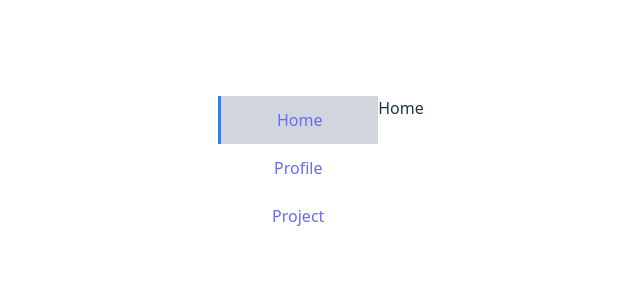
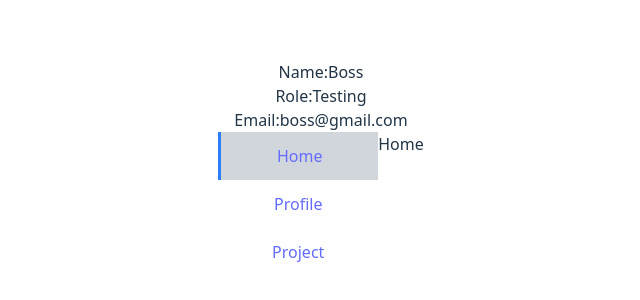
Before and after one commit to SoumitraMaity14/React, a React (Vite) app in the folder practice/: page / in a window 1280 px wide. Shown: the part 232-532 px from the top of the page, without its empty margins (319-959 px from the left). Built offline with nearby package versions, Linux system fonts and the light colour scheme.

Commit message:
context practice done

```diff
--- a/practice/src/App.tsx
+++ b/practice/src/App.tsx
@@ -1,8 +1,8 @@
 
 import './App.css'
-import { Main } from './components/context/Main'
+
 import { Header } from './components/context/update-context/Header'
-import { User } from './components/context/User'
+
 import { Dropdown } from './components/Dropdown'
 import { DirectProps } from './components/props/DirectProps'
 import { RestProps } from './components/props/RestProps'
@@ -24,12 +24,14 @@ import { SharingState, ShoppingCart } from './components/state/SharingState'
 import { SharingStatePractice } from './components/state/SharingStatePractice'
 import { SnapShot } from './components/state/SnapShot'
 import { DashBoard } from './components/todo-practice/DashBoard'
+import { User } from './components/context/new-update-context/User'
 
 function App() {
 
 
   return (
     <>
+    <User/>
     <DashBoard/>
     {/* <Header/> */}
     {/* <Dropdown/>
--- /dev/null
+++ b/practice/src/components/context/new-update-context/Header.tsx
@@ -0,0 +1,8 @@
+
+import { SideBar } from './SideBar'
+
+export const Header = () => {
+  return (
+    <div><SideBar/></div>
+  )
+}
--- /dev/null
+++ b/practice/src/components/context/new-update-context/Main.tsx
@@ -0,0 +1,18 @@
+
+import { Header } from './Header'
+import { UserContext } from './UserContext'
+
+export const Main = () => {
+    const user={
+        name:"Tendulkar",
+        role:"Admin",
+        email:"tendulkar@gmail.com"
+    }
+  return (
+    <div>
+        <UserContext value={user}>
+        <Header/>
+        </UserContext>
+    </div>
+  )
+}
--- /dev/null
+++ b/practice/src/components/context/new-update-context/SideBar.tsx
@@ -0,0 +1,8 @@
+
+import { User } from './User'
+
+export const SideBar = () => {
+  return (
+    <div><User/></div>
+  )
+}
--- /dev/null
+++ b/practice/src/components/context/new-update-context/User.tsx
@@ -0,0 +1,14 @@
+import { use } from "react"
+import { UserContext } from "./UserContext"
+
+
+export const User = () => {
+    const user=use(UserContext)
+  return (
+    <div>
+        <p>Name:{user.name} </p>
+        <p>Role:{user.role} </p>
+        <p>Email:{user.email}</p>
+    </div>
+  )
+}
--- /dev/null
+++ b/practice/src/components/context/new-update-context/UserContext.tsx
@@ -0,0 +1,7 @@
+import { createContext } from 'react'
+
+export const UserContext = createContext({
+    name:"Boss",
+    email: "boss@gmail.com",
+    role: "Testing"
+})
```
